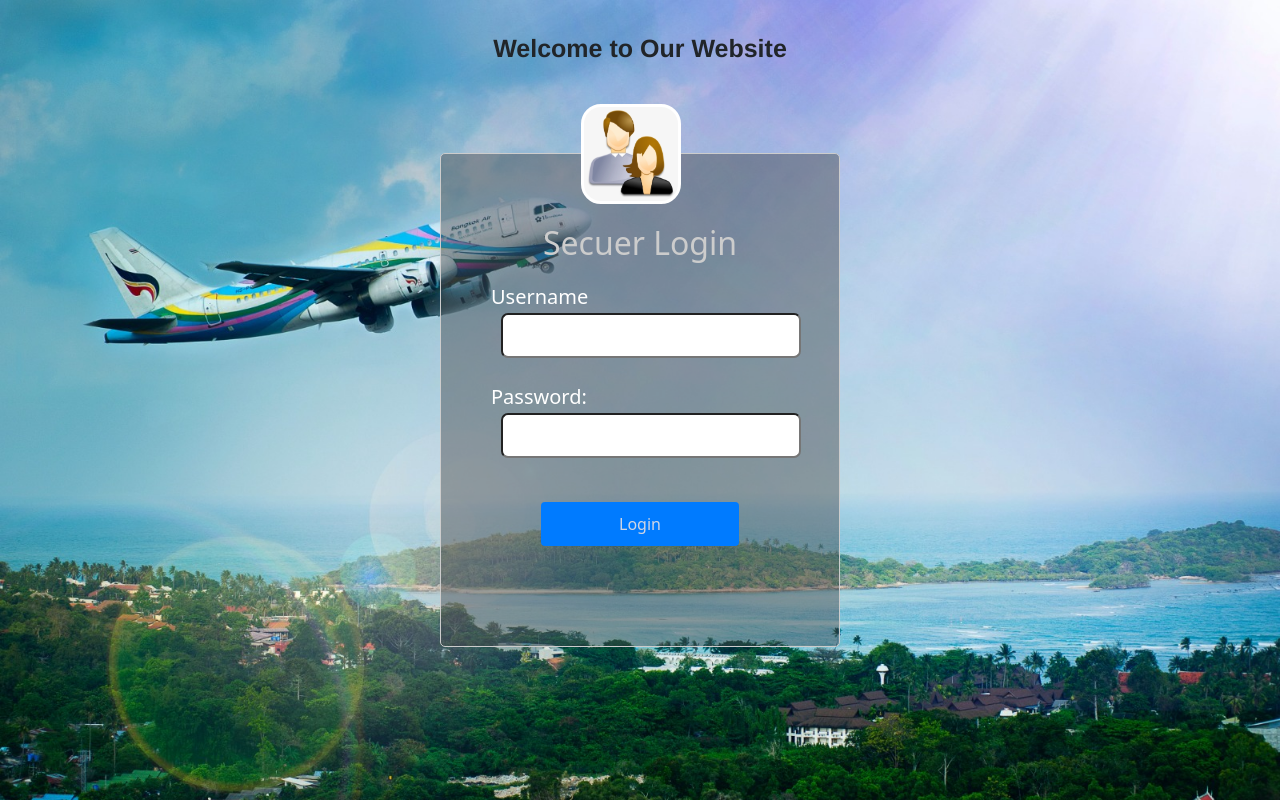
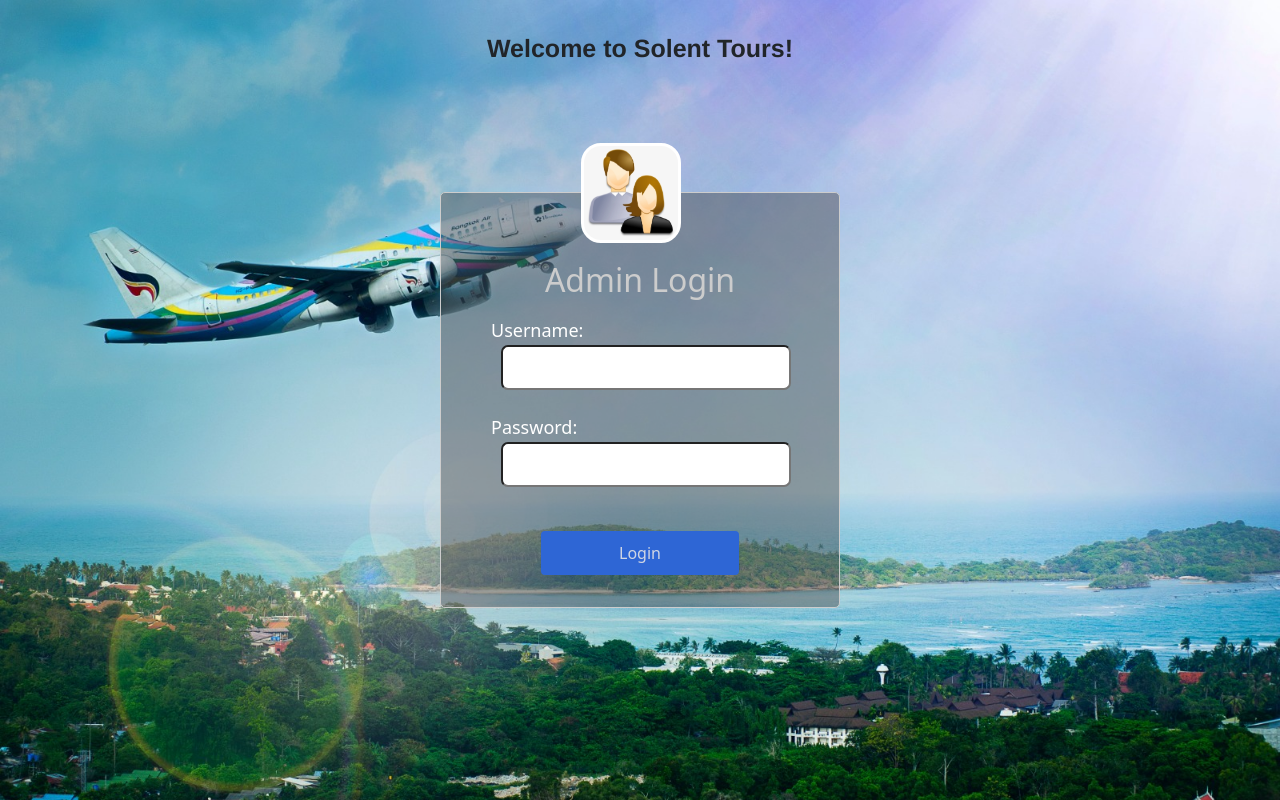
Before and after one commit to Solent-Team/tour_system_solent_frontend, a React (Create React App) app: page /login in a window 1280 px wide. Built offline with nearby package versions, Linux system fonts and the light colour scheme.

Commit message:
Changes for Login path link and System name

```diff
--- a/public/index.html
+++ b/public/index.html
@@ -24,7 +24,7 @@
       work correctly both with client-side routing and a non-root public URL.
       Learn how to configure a non-root public URL by running `npm run build`.
     -->
-    <title>React App</title>
+    <title>Solent Tours</title>
   </head>
   <body>
     <noscript>You need to enable JavaScript to run this app.</noscript>
--- a/src/asset/css/custom.css
+++ b/src/asset/css/custom.css
@@ -11,6 +11,11 @@
     color: #000000;
     font-family: 'Roboto Condensed', sans-serif;
     font-weight: 600;
+}
+
+.solnavbold{
+  font-weight: bold;
+  color: rgb(0, 0, 0);
 }
 
 .mt-4{
--- a/src/asset/css/login.css
+++ b/src/asset/css/login.css
@@ -26,7 +26,7 @@
 
     transition-duration: 0.5s;
 
-
+    padding-bottom: 2.5%;
 
 }
 
@@ -44,11 +44,12 @@
 
     transition-duration: 0.5s;
 
+    padding-bottom: 2.5%;
 }
 
 .login-label {
 
-    font-size: 20px;
+    font-size: 18px;
 
     text-align: left;
 
@@ -90,7 +91,7 @@
 
     height: 45px;
 
-    width: 300px;
+    width: 290px;
 
     margin-left: 10px;
 
@@ -116,7 +117,7 @@
 
     margin-top: 20px;
 
-    background-color: #007bff;
+    background-color: #2e66d5;
 
     color: #d0d6e4;
 
@@ -138,9 +139,9 @@
 
     text-align: center;
 
-    margin-bottom: 20px;
+    margin-bottom: 18px;
 
-    margin-top: 20px;
+    margin-top: 18px;
 
     color: #ccc;
 
@@ -195,14 +196,14 @@
 
     transform: translateX(-50%);
 
-    margin-top: 20px;
+    margin-top: 18px;
 
-    font-size: 50px;
+    font-size: 16px;
 
     font-weight: bold;
 
     text-align: center;
 
-    font-family: sans-serif;
+    font-family: Helvetica;
 
 }
--- a/src/components/footer/Footer.jsx
+++ b/src/components/footer/Footer.jsx
@@ -39,7 +39,7 @@ class Footer extends Component {
         <Container fluid={true} className='text-center m-0 pt-3 pb-1 bg-dark'>
           <Container>
             <Row>
-              <h6 className='text-white'>© Solent Travels | All rights reserved</h6>
+              <h6 className='text-white'>© Solent Tours | All rights reserved</h6>
             </Row>
           </Container>
         </Container>
--- a/src/components/login/Login.jsx
+++ b/src/components/login/Login.jsx
@@ -34,15 +34,15 @@ class Login extends Component {
 
 
         <Fragment>
-          <div className="top-title">Welcome to Our Website</div> {/* Add the text here */}
+          <div className="top-title">Welcome to Solent Tours!</div>
 
           <form className="login-form" onSubmit={this.handleSubmit}>
 
             <div class="img"></div>
-            <h2 className="login-title">Secuer Login</h2> {/* Fixed login title */}
+            <h2 className="login-title">Admin Login</h2>
 
             <label className="login-label">
-              Username
+              Username:
               <input
                 type="text"
                 className="login-input"
--- a/src/components/menu/Menu.jsx
+++ b/src/components/menu/Menu.jsx
@@ -24,18 +24,15 @@ class Menu extends Component {
       <Fragment>
         <Navbar fixed="top"  collapseOnSelect expand="lg" bg="light" variant="light">
           <Container>
-            <Navbar.Brand href="/">React-Bootstrap</Navbar.Brand>
+            <Navbar.Brand href="/"className="solnavbold">SOLENT TOURS</Navbar.Brand>
             <Navbar.Toggle aria-controls="responsive-navbar-nav" />
             <Navbar.Collapse id="responsive-navbar-nav">
               <Nav className="me-auto">
-              {!shouldHideMenuItem && <Nav.Link href="#blog">Blog</Nav.Link>}
-                <Nav.Link href="/">Features</Nav.Link>
+              {!shouldHideMenuItem && <Nav.Link href="#blog">Our Blog</Nav.Link>}
+
               </Nav>
               <Nav>
-                <Nav.Link href="#deets">More deets</Nav.Link>
-                <Nav.Link eventKey={2} href="#memes">
-                  Dank memes
-                </Nav.Link>
+                <Nav.Link eventKey={2} href="/Login">Login</Nav.Link>
               </Nav>
             </Navbar.Collapse>
           </Container>
```
